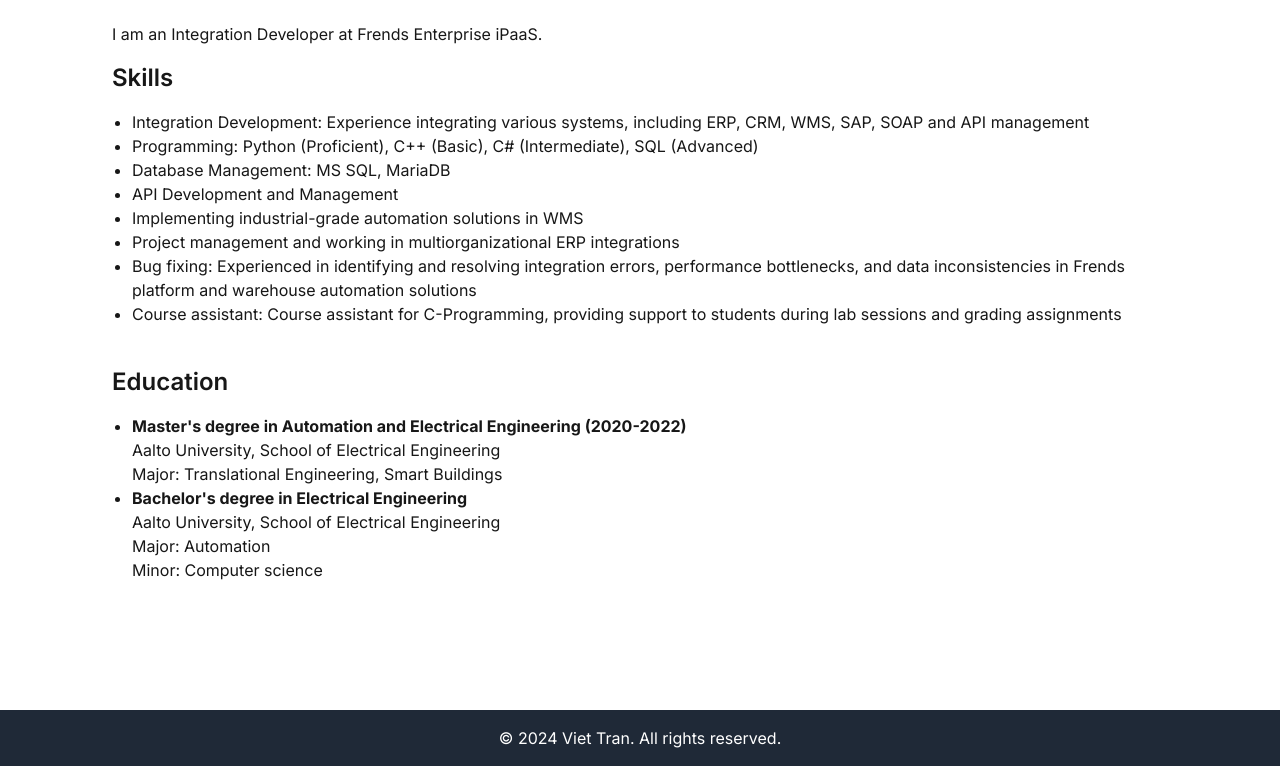
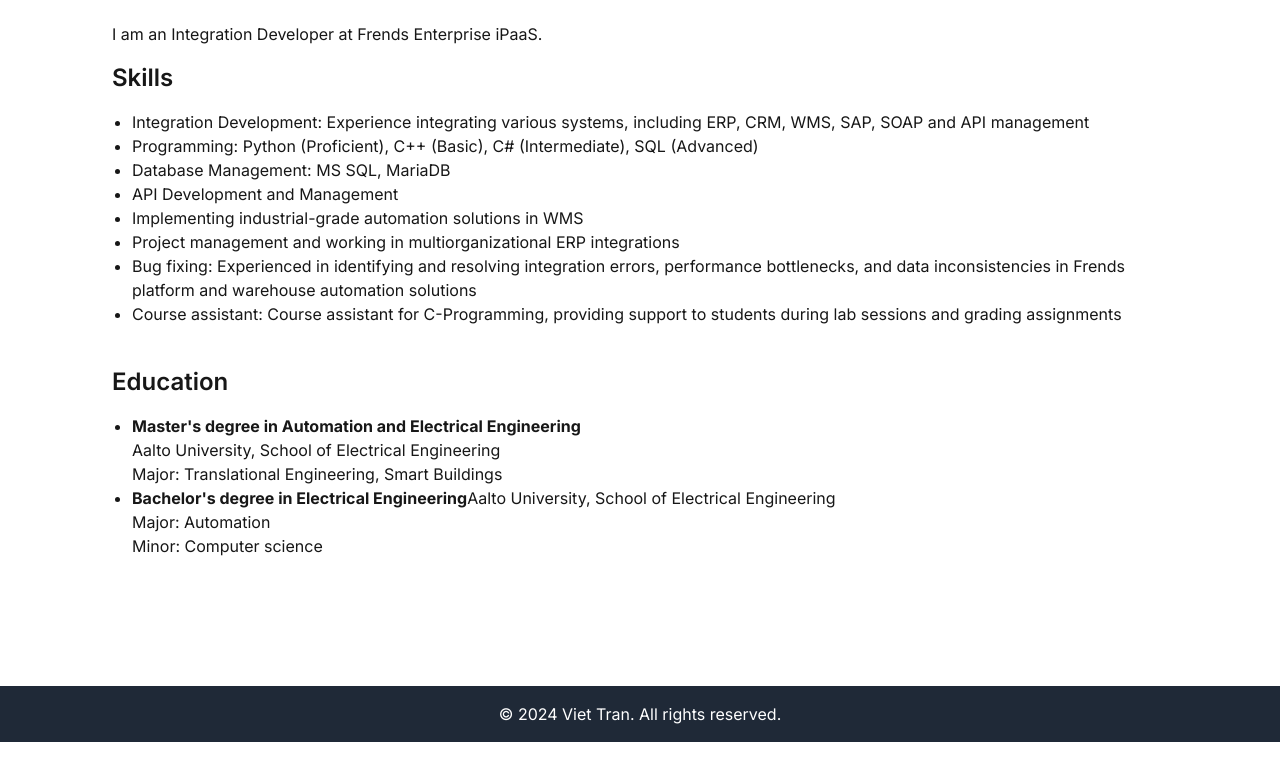
Before and after one commit to vieteri/viet-tran-portfolio, a Next.js app: page /about in a window 1280 px wide. Shown: the part 500-1266 px from the top of the page. After the commit the page ends 1242 px from the top, so only its background shows below. Built offline with nearby package versions, Linux system fonts and the light colour scheme.

Commit message:
Fix JSX apostrophes

```diff
--- a/src/app/about/page.tsx
+++ b/src/app/about/page.tsx
@@ -25,14 +25,14 @@ export default function About() {
       <h2 className="text-2xl font-semibold mb-4 mt-10">Education</h2>
       <ul className="list-disc pl-5">
         <li>
-          <b>Master's degree in Automation and Electrical Engineering (2020-2022)</b> {/* Example, replace with actual years */}
+        <b>Master&apos;s degree in Automation and Electrical Engineering</b>
           <br />
           Aalto University, School of Electrical Engineering <br />
           Major: Translational Engineering, Smart Buildings
           {/* You can add thesis or project details here if relevant */}
         </li>
         <li>
-          <b>Bachelor's degree in Electrical Engineering</b> <br />
+          <b>Bachelor&apos;s degree in Electrical Engineering</b>
           Aalto University, School of Electrical Engineering <br />
           Major: Automation <br />
           Minor: Computer science
--- a/src/app/projects/page.tsx
+++ b/src/app/projects/page.tsx
@@ -1,4 +1,3 @@
-import Link from 'next/link'
 
 export default function Projects() {
   return (
```
